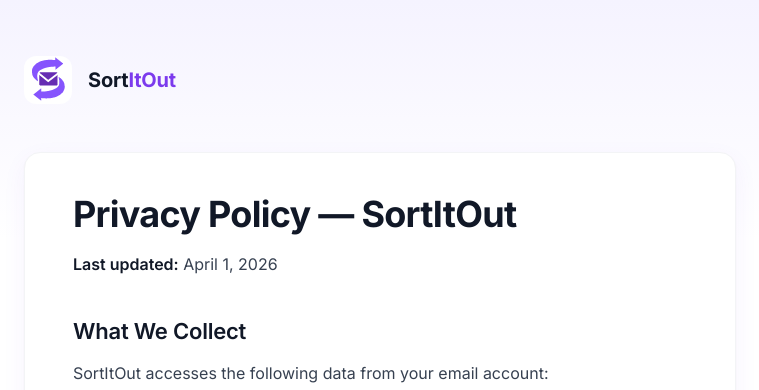
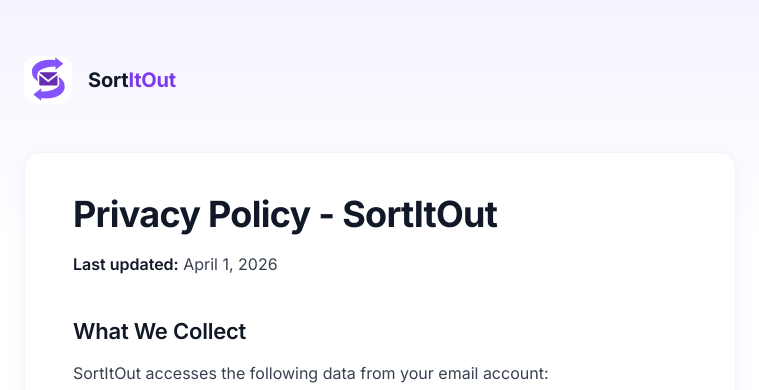
Before and after one commit to NinyaDev/SortItOut-Extension, a Jekyll site: the page built from PRIVACY.md, in a window 1280 px wide. Shown: the top 390 px of the page, without its empty margins (260-1019 px from the left). Built offline with Jekyll 4.4.1, drawn with Linux system fonts in a browser that asks for light colours.

```diff
--- a/PRIVACY.md
+++ b/PRIVACY.md
@@ -3,7 +3,7 @@ layout: default
 title: Privacy Policy
 ---
 
-# Privacy Policy — SortItOut
+# Privacy Policy - SortItOut
 
 **Last updated:** April 1, 2026
 
```
